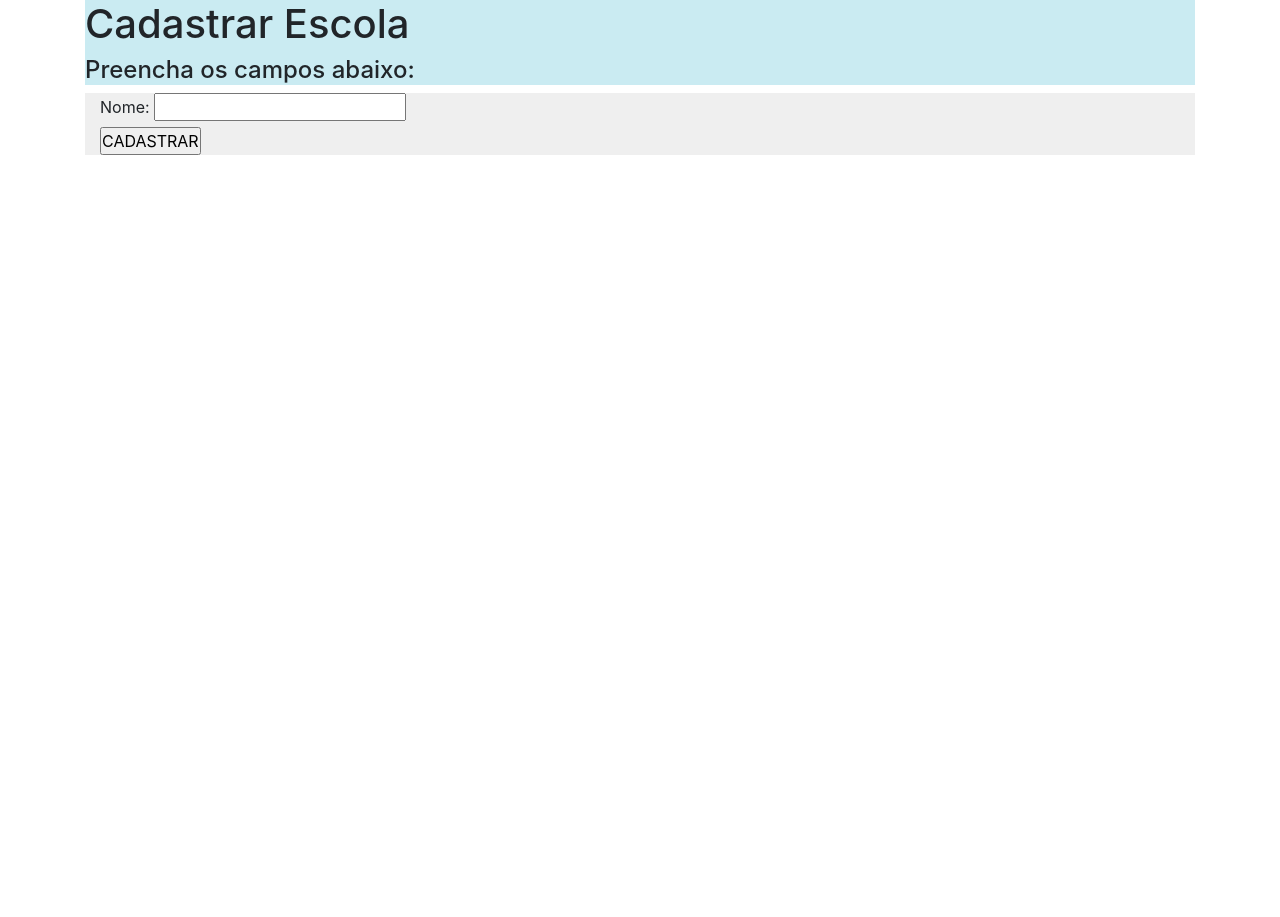
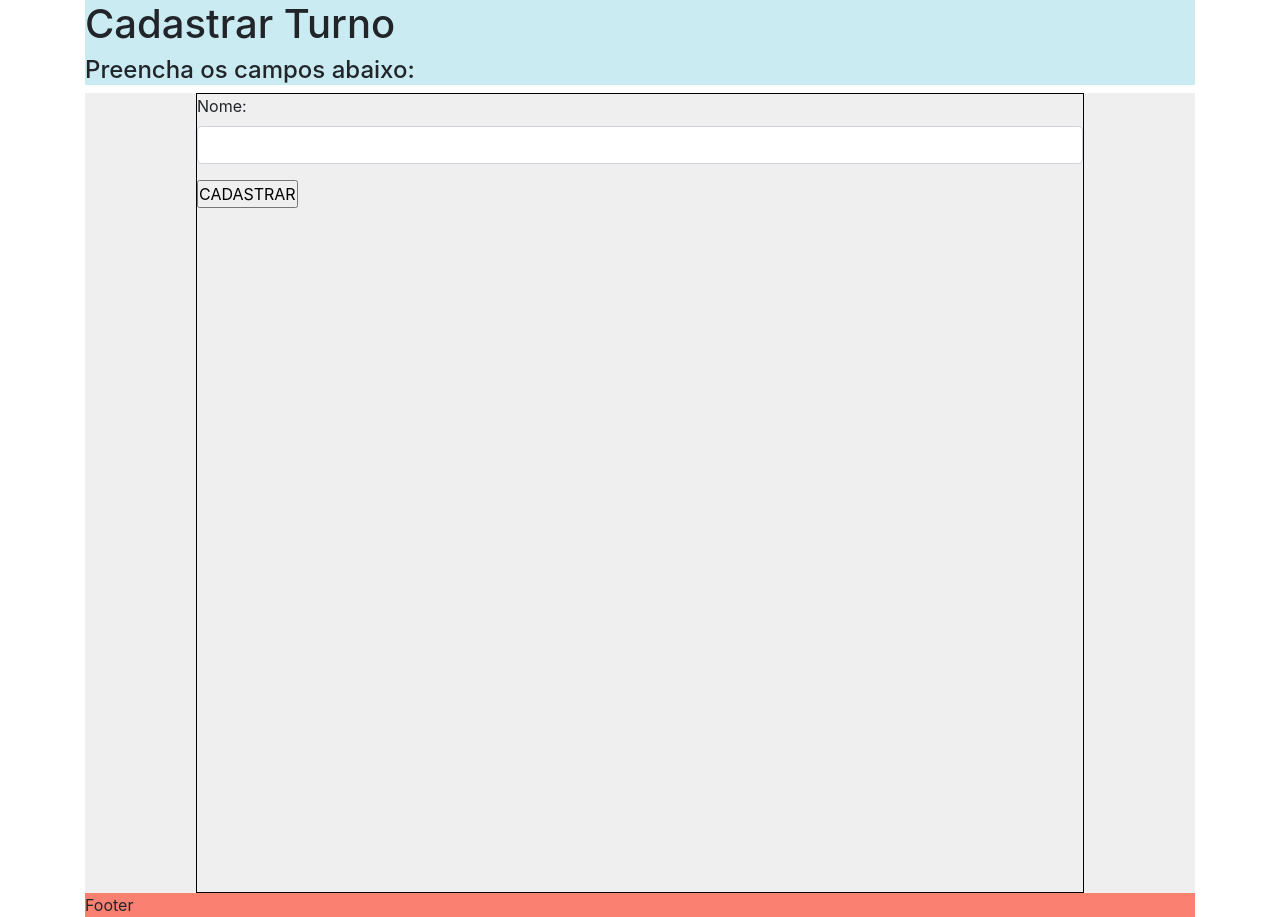
Before and after one commit to Odaliene/Programa-o-Web, a plain HTML site: page Projeto/turno.html in a window 1280 px wide. Before the commit the page ends 800 px from the top, so only its background shows below. Drawn offline with nearby package versions, Linux system fonts and the light colour scheme.

Commit message:
Update turno.html

```diff
--- a/Projeto/turno.html
+++ b/Projeto/turno.html
@@ -3,28 +3,34 @@
   <head>
     <meta charset="utf-8">
     <title>Página de Cadastro do Turno</title>
+
     <link rel="stylesheet" href="https://stackpath.bootstrapcdn.com/bootstrap/4.3.1/css/bootstrap.min.css" integrity="sha384-ggOyR0iXCbMQv3Xipma34MD+dH/1fQ784/j6cY/iJTQUOhcWr7x9JvoRxT2MZw1T" crossorigin="anonymous">
     <script src="https://code.jquery.com/jquery-3.3.1.slim.min.js" integrity="sha384-q8i/X+965DzO0rT7abK41JStQIAqVgRVzpbzo5smXKp4YfRvH+8abtTE1Pi6jizo" crossorigin="anonymous"></script>
     <script src="https://cdnjs.cloudflare.com/ajax/libs/popper.js/1.14.7/umd/popper.min.js" integrity="sha384-UO2eT0CpHqdSJQ6hJty5KVphtPhzWj9WO1clHTMGa3JDZwrnQq4sF86dIHNDz0W1" crossorigin="anonymous"></script>
     <script src="https://stackpath.bootstrapcdn.com/bootstrap/4.3.1/js/bootstrap.min.js" integrity="sha384-JjSmVgyd0p3pXB1rRibZUAYoIIy6OrQ6VrjIEaFf/nJGzIxFDsf4x0xIM+B07jRM" crossorigin="anonymous"></script>
+
     <link rel="stylesheet" href="CSS/index.css" type="text/css"/>
     <link rel="stylesheet" href="CSS/menu.css" type="text/css"/>
   </head>
-  <body> <div class="container">
+  <body>
+    <div class="container">
       <header>
-      <h1> Cadastrar Escola </h1>
+        <h1> Cadastrar Turno </h1>
         <h4>Preencha os campos abaixo: </h4>
       </header>
       <main>
-      <div class="container">
-        <form action="http://localhost:5000/turno" method="POST">
-            <label for="nome">Nome: </label>
-            <input type="text" name="nome">
-            <br>
+          <div class="meu-container">
+            <form action="http://localhost:5000/escola" method="POST">
+              <div class="form-group"> <label for="nome">Nome: </label>
+              <input type="text" class="form-control" name="nome"> </div>
+
               <input type="submit" value="CADASTRAR">
-
             </form>
-
+          </div>
       </main>
+      <footer>
+        Footer
+      </footer>
+    </div>
   </body>
 </html>
```
Lines whose indentation alone changed are shown as unchanged.
